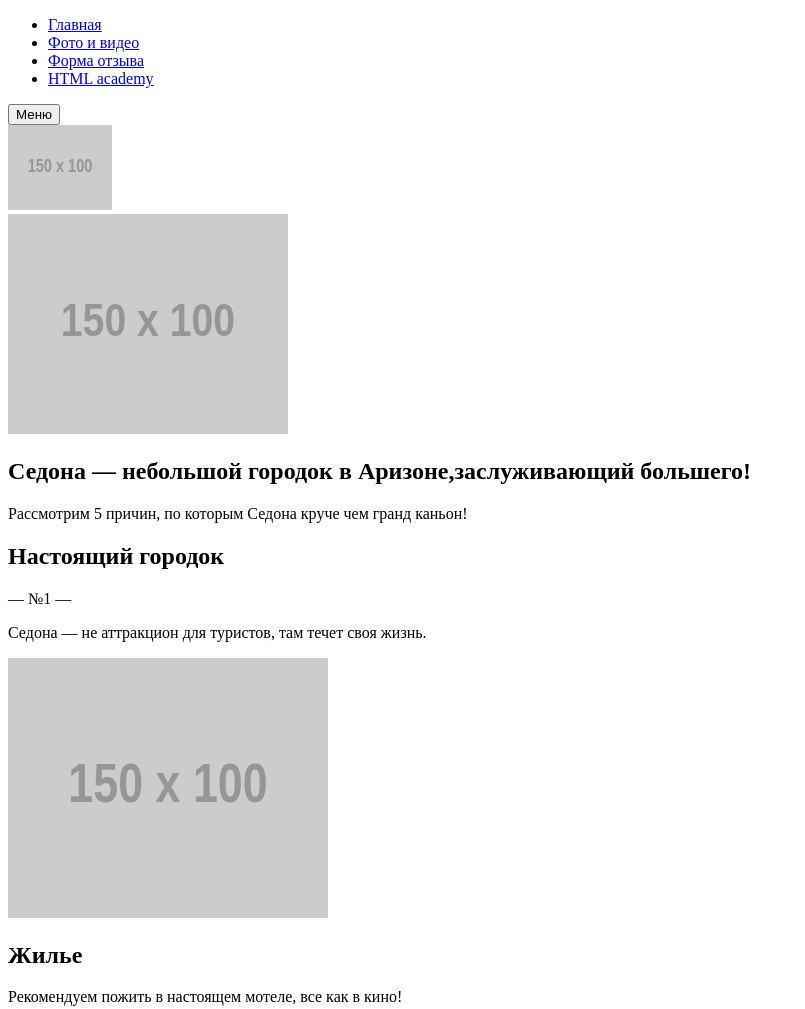
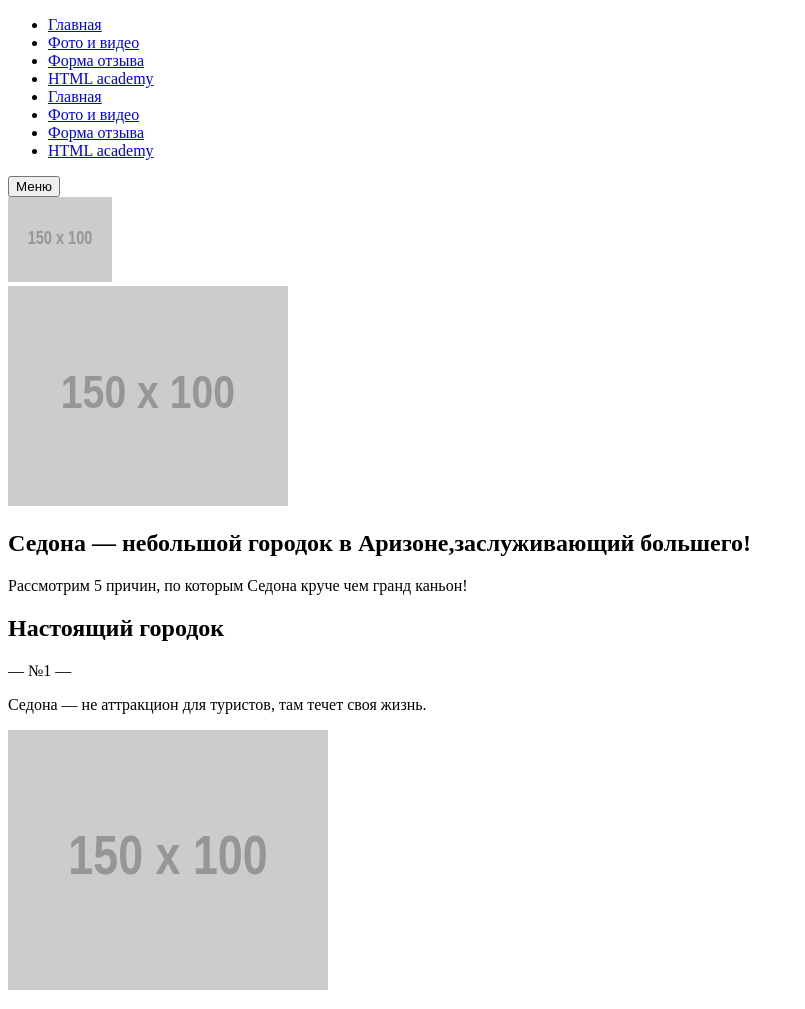
Before and after one commit to Valeriaartemchenko/230764-sedona-1, a website: page index.html in a window 1280 px wide. Shown: the top 1009 px of the page, without its empty margins (0-805 px from the left). Drawn offline with Linux system fonts and the light colour scheme; placeholder pictures from the web are drawn by us.

Commit message:
Проверка консоли

```diff
--- a/index.html
+++ b/index.html
@@ -13,6 +13,10 @@
 	    				<li class="menu__item"><a href="photo.html" class="menu__link menu__link--active">Фото и видео</a></li>
 	    				<li class="menu__item"><a href="form.html" class="menu__link">Форма отзыва</a></li>
 	    				<li class="menu__item"><a href="https://htmlacademy.ru" class="menu__link">HTML academy</a></li>
+              <li class="menu__item menu__item--active"><a href="#" class="menu__link">Главная</a></li>
+              <li class="menu__item"><a href="photo.html" class="menu__link menu__link--active">Фото и видео</a></li>
+              <li class="menu__item"><a href="form.html" class="menu__link">Форма отзыва</a></li>
+              <li class="menu__item"><a href="https://htmlacademy.ru" class="menu__link">HTML academy</a></li>
 	    			</ul>
 	    		</nav>
 	    		<button class="header__toggle" type="button">Меню</button>
```
